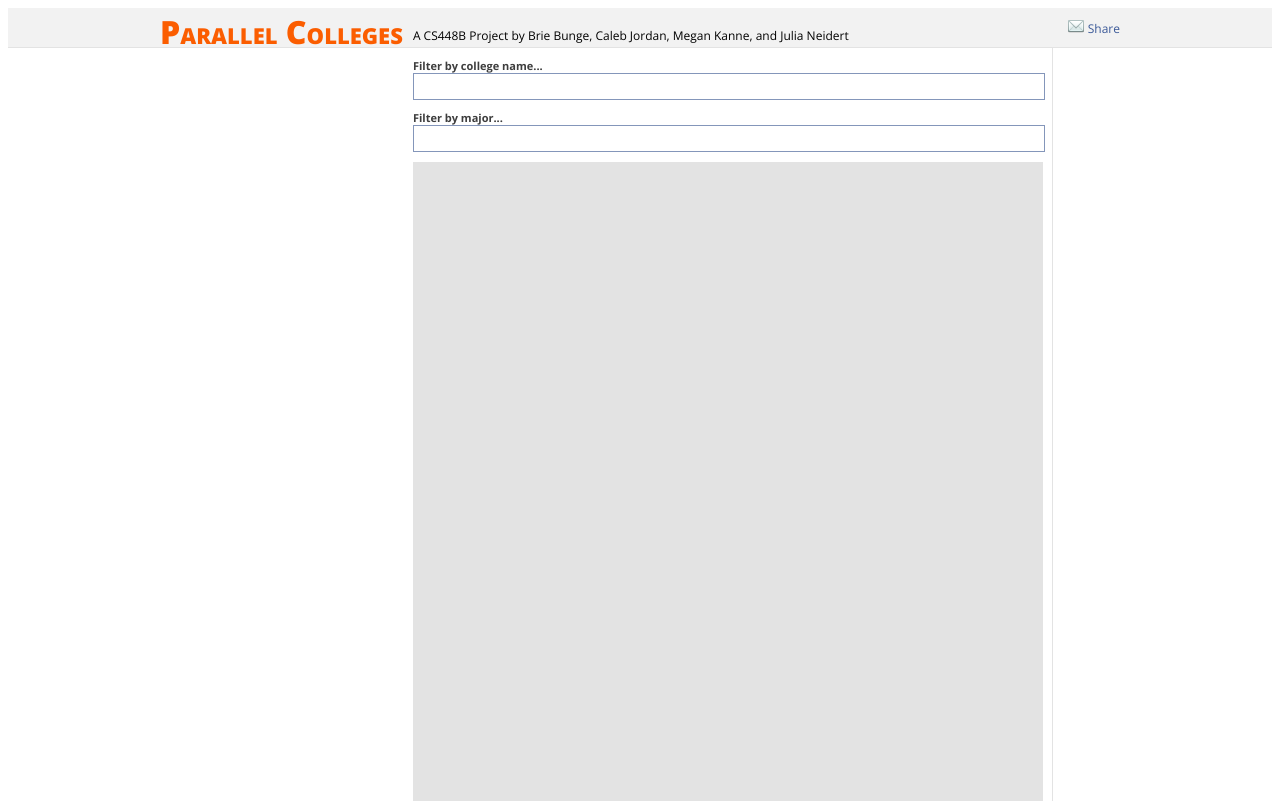
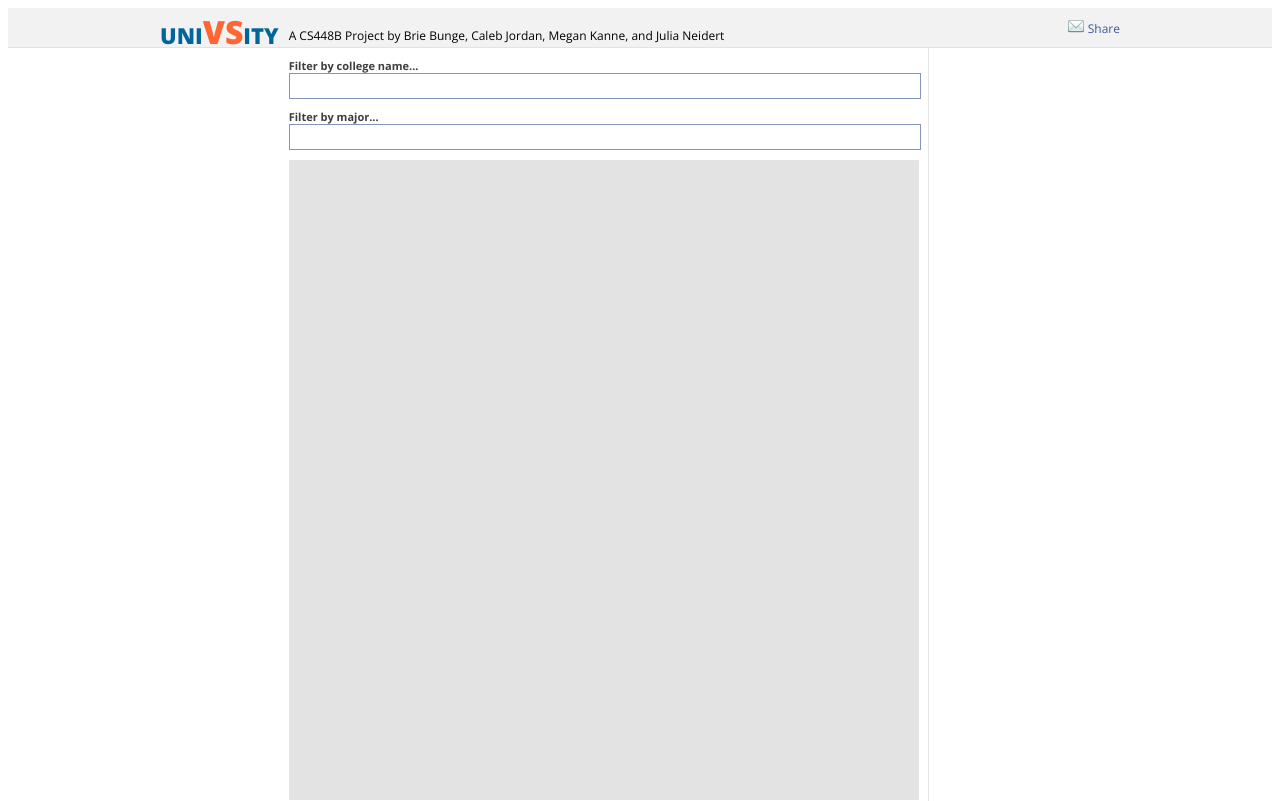
Before and after one commit to brieb/cs448b, a PHP site: page / in a window 1280 px wide. Shown: the top 801 px of the page. Run offline with PHP 8.4, Linux system fonts and the light colour scheme; some libraries are stand-ins or nearby versions.

Commit message:
first attempt at tok fix

```diff
--- a/app/css/style.css
+++ b/app/css/style.css
@@ -21,7 +21,10 @@ body {
   font-weight: 800;
   font-variant:small-caps;
   margin-right: 10px;
-  color: #FB5D00;
+  color: #006699;
+}
+#logo #vs {
+  color: #FF6633;
 }
 
 #subtitle {
@@ -73,6 +76,10 @@ ul.token-input-list,
 div.token-input-dropdown {
   width: 630px;
   margin-bottom: 10px;
+}
+ul.token-input-list-facebook {
+  max-height: 24px;
+  overflow: hidden;
 }
 
 
--- a/app/index.php
+++ b/app/index.php
@@ -4,7 +4,7 @@
 
 <html>
   <head>
-    <title>Parallel Colleges</title>
+    <title>uniVSity</title>
 
     <link href='http://fonts.googleapis.com/css?family=Open+Sans:400,300,700,800,600' rel='stylesheet' type='text/css'>
 
@@ -24,24 +24,30 @@
 
     <div id="header">
       <div class="page">
-        <div id="logo">Parallel Colleges</div>
+        <div id="logo">uni<span id="vs">VS</span>ity</div>
         <div id="subtitle">
           A CS448B Project by
           Brie Bunge, Caleb Jordan, Megan Kanne, and Julia Neidert
         </div>
         <!-- TODO -->
-        <a id="share" href="mailto:?&subject=Shipping%20Information%20Request&body=Please%20tell%20me%20if%20my%20order%20has%20shipped!">Share</a>
+        <a id="share" href="">Share</a>
       </div>
     </div>
 
     <div class="page">
       <div id="content_l">
+
+        <div id="c_tok_college">
           <div class="help">Filter by college name...</div>
           <input class="tok" id="tok_college" type="text"
           name="college" value="" />
+        </div>
+
+        <div id="c_tok_major">
           <div class="help">Filter by major...</div>
           <input class="tok" id="tok_major" type="text"
           name="major" value="" />
+        </div>
 
         <div id="pc">
         </div>
--- a/app/js/script.js
+++ b/app/js/script.js
@@ -3,6 +3,10 @@ $(document).ready(function() {
   var API_URL = '../api/college.php';
   var COLLEGE_RESULTS_LIMIT = 5000;
   var COLLEGE_RESULTS_OFFSET = 0;
+  var MAIL_TO = "mailto:?"
+    + "&subject=" + escape("A uniVSity view has been shared with you!")
+    + "&body=" + escape(location.href);
+  console.log(MAIL_TO);
 
   $("#tok_college").tokenInput(
     '../api/college_name.php',
@@ -16,7 +20,7 @@ $(document).ready(function() {
     }
   );
 
-  $("#tok_major").tokenInput(
+  var t = $("#tok_major").tokenInput(
     '../api/major.php',
     {
       minChars: 2,
@@ -27,6 +31,7 @@ $(document).ready(function() {
       theme: "facebook"
     }
   );
+  console.log(t.attr('id'));
 
 
   var render_majors = function(majors) {
@@ -212,4 +217,24 @@ $(document).ready(function() {
       display_college_results(response, false);
     });
 
+  $('#share').attr('href', MAIL_TO)
+
+  console.log(location.hash);
+  location.hash = 'foo';
+  console.log(location.hash);
+
+  $('.token-input-list-facebook input').focus(function(e) {
+    //var lists = $('.token-input-list-facebook');
+    //for (var i = 0; i < )
+    $(e.currentTarget).parents('ul').css('max-height', 'inherit');
+    var dds = $('.token-input-dropdown-facebook');
+    for (var i = 0; i < dds.length; i += 1) {
+      var t = dds.css('top');
+      dds.css('top', (parseInt(t.replace('px', ''))+20)+"px");
+    };
+  });
+  $('.token-input-list-facebook input').blur(function(e) {
+    $(e.currentTarget).parents('ul').css('max-height', '24px');
+  });
+
 });
```
Lines whose indentation alone changed are shown as unchanged.
